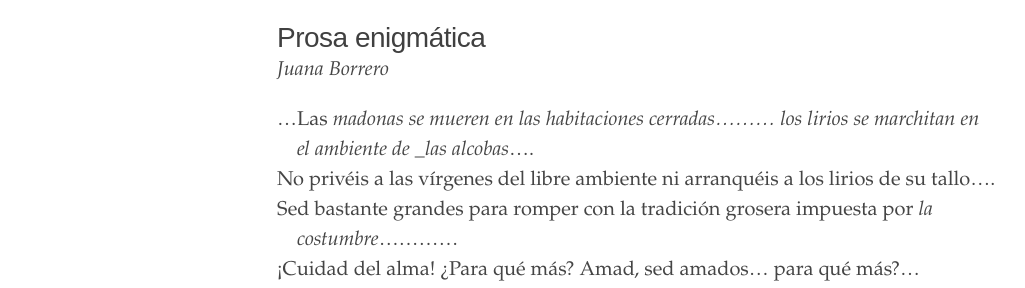
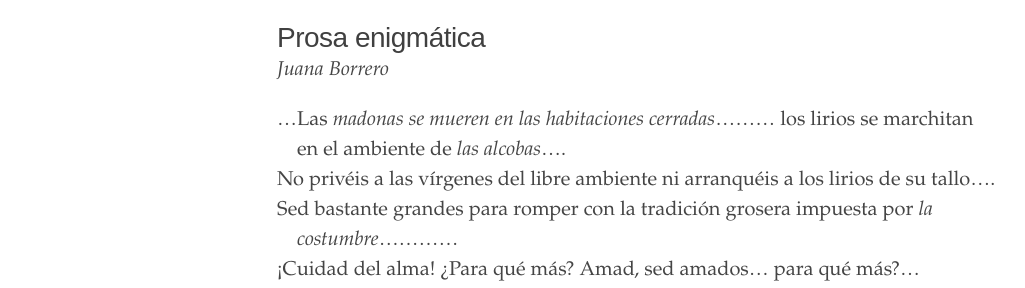
Before and after one commit to edicionesdereparto/juanaborrero, a Jekyll site: the page built from _texts/Prosa enigmática.md, in a window 1280 px wide. Shown: the part 147-435 px from the top of the page, without its empty margins (3-1028 px from the left). Built offline with Jekyll 4.4.1, drawn with Linux system fonts in a browser that asks for light colours.

```diff
--- a/_texts/Prosa enigmática.md
+++ b/_texts/Prosa enigmática.md
@@ -6,7 +6,7 @@ editor: Luis Prieto
 source: Poesías
 ---
 
-- ...Las _madonas se mueren en las habitaciones cerradas......... los lirios se marchitan en el ambiente de _las alcobas_....
+- ...Las _madonas se mueren en las habitaciones cerradas_......... los lirios se marchitan en el ambiente de _las alcobas_....
 - No privéis a las vírgenes del libre ambiente ni arranquéis a los lirios de su tallo....
 - Sed bastante grandes para romper con la tradición grosera impuesta por _la costumbre_............
 - ¡Cuidad del alma! ¿Para qué más? Amad, sed amados... para qué más?...
```
